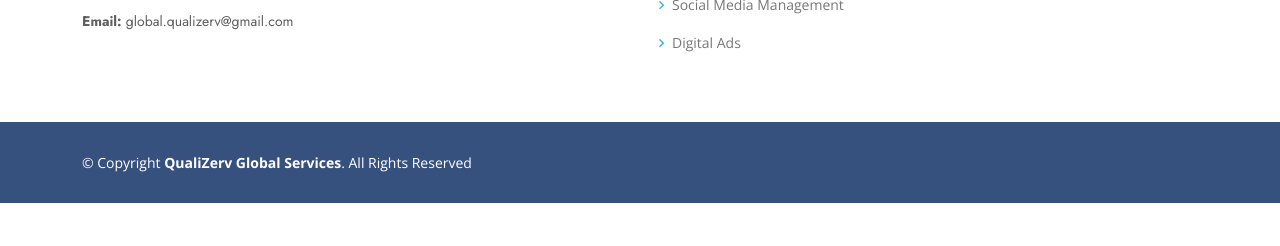
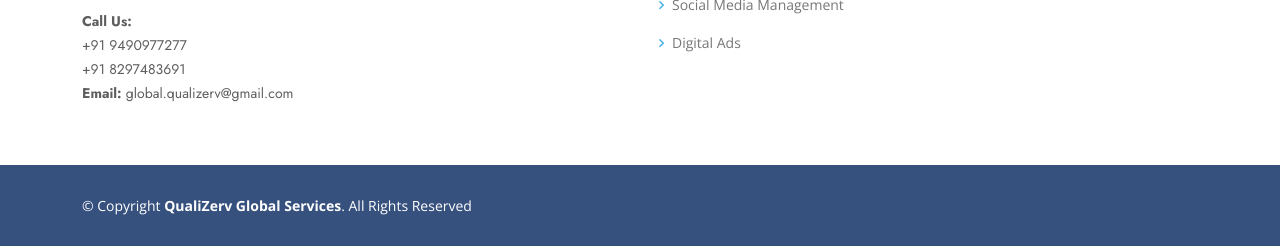
Before and after one commit to Global-QualiZerv/web, a plain HTML site: page index.html in a window 1280 px wide. Shown: the part 3955-4201 px from the top of the page. Before the commit the page ends 4158 px from the top, so only its background shows below. Drawn offline with nearby package versions, Linux system fonts and the light colour scheme; a script that the page names is missing.

Commit message:
Update index.html

```diff
--- a/index.html
+++ b/index.html
@@ -302,7 +302,11 @@
               Hyderabad<br>
               Telangana, 500092<br>
               INDIA<br><br>
-              <!-- <strong>Phone:</strong> +191 <br> -->
+	              <!-- <strong>Phone:</strong> +191 <br> -->
+              <strong>Call Us:</strong><br>
+              +91 9490977277<br>
+              +91 8297483691<br>
+
               <strong>Email:</strong> global.qualizerv@gmail.com<br>
             </p>
           </div>
```
